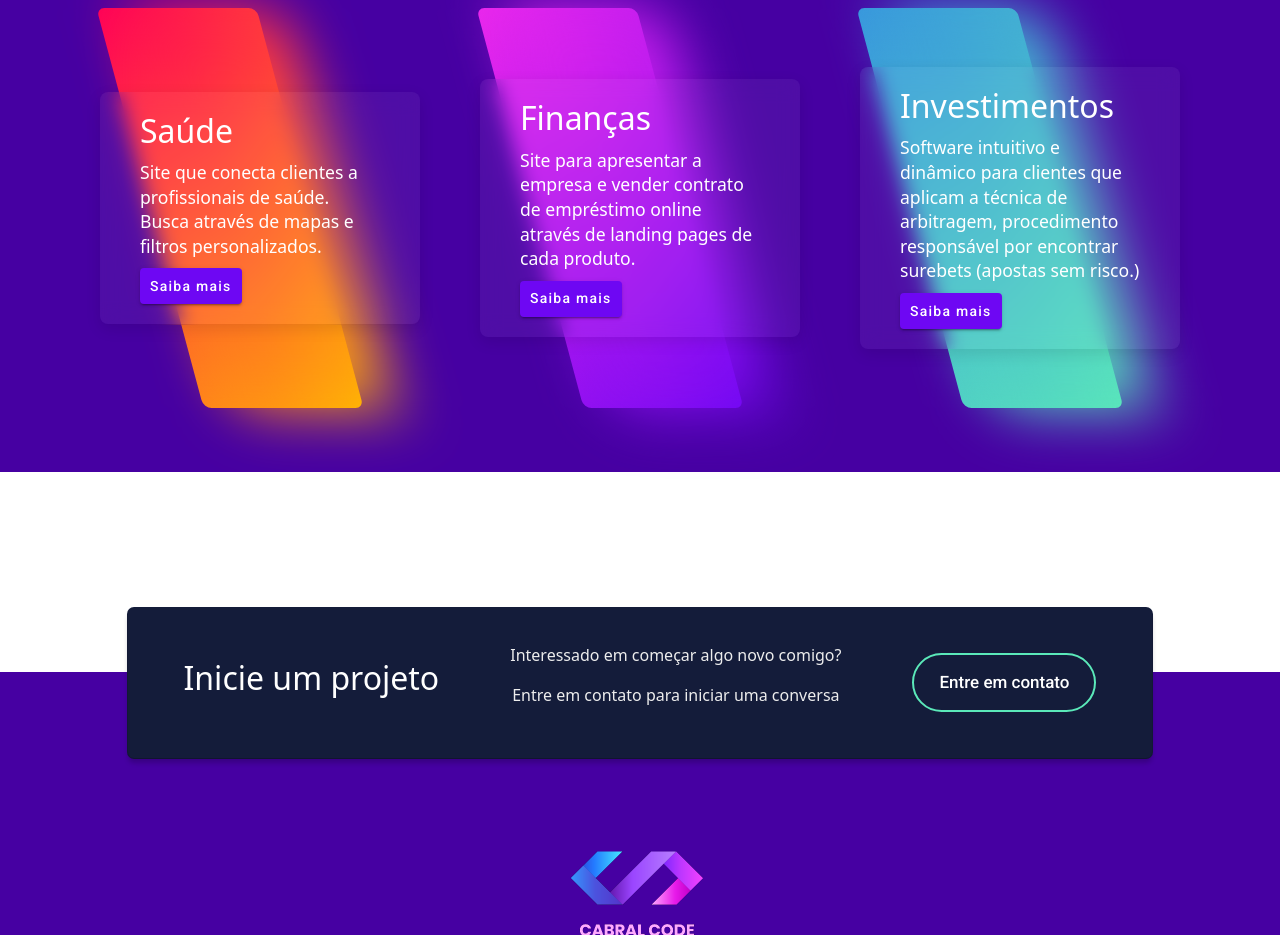
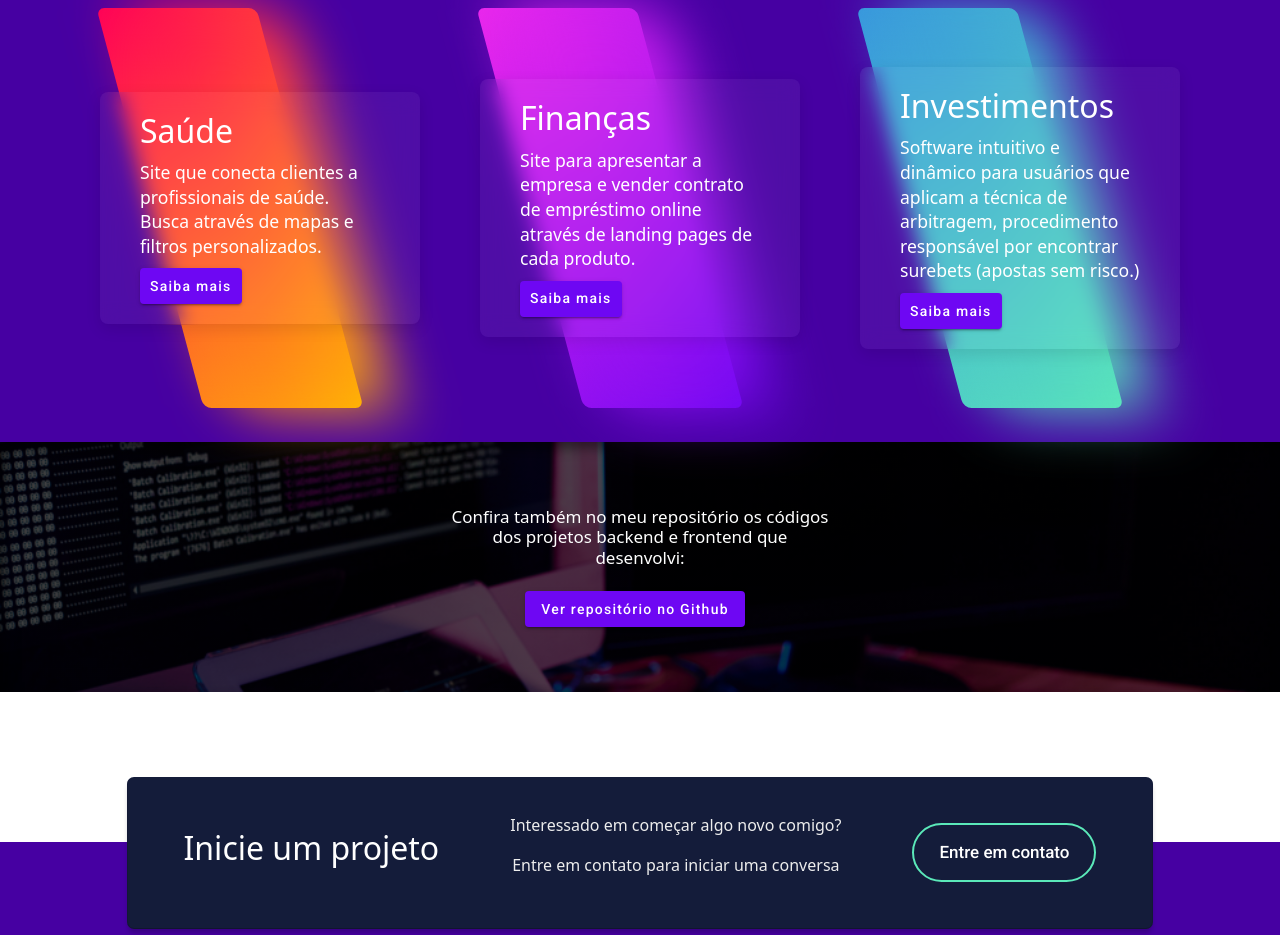
Before and after one commit to cabralcaio/Portfolio2.0, an Angular app: page /home in a window 1280 px wide. Shown: the part 1760-2695 px from the top of the page. Built offline with nearby package versions, Linux system fonts and the light colour scheme.

Commit message:
Nova seção adicionada (Repositório)

```diff
--- a/src/app/components/projects/projects.component.html
+++ b/src/app/components/projects/projects.component.html
@@ -19,7 +19,7 @@
       <span></span>
       <div class="content">
         <h2>Investimentos</h2>
-        <p>Software intuitivo e dinâmico para clientes que aplicam a técnica de arbitragem, procedimento responsável por encontrar surebets (apostas sem risco.)</p>
+        <p>Software intuitivo e dinâmico para usuários que aplicam a técnica de arbitragem, procedimento responsável por encontrar surebets (apostas sem risco.)</p>
         <a class="button-1" mat-raised-button color="primary">Saiba mais</a>
       </div>
     </div>
--- a/src/app/views/home/home.component.css
+++ b/src/app/views/home/home.component.css
@@ -104,6 +104,38 @@ body {
 .button-2 {
     color: #6E07F3!important;
 }
+
+.repository {
+    margin-top: -30px;
+    margin-bottom: -50px;
+    display: flex;
+    justify-content: center;
+    height: 250px;
+    /* background-color: #4600a2; */
+    background-image:linear-gradient(rgba(0, 0, 0, 0.7), rgba(0, 0, 0, 0.7)),url("../../../assets/images/tecnologia-digitando.jpg");
+    background-size: cover;
+    background-position: center top;
+    background-attachment: fixed;
+    box-shadow: inset 6px 6px 13px 0px rgba(0,0,0,0.5);
+}
+.repository h3 {
+    color: white;
+    font-size: 17px;
+}
+.inside-repository {
+    padding: 10px;
+    text-align: center;
+    width: 400px;
+    display: flex;
+    justify-content: center;
+    flex-direction: column;
+    align-items: center;
+}
+.inside-repository a {
+    margin-top: 15px;
+    width: fit-content;
+}
+
 @media screen and (max-width: 992px) {
     .first-section {
         flex-direction: column;
--- a/src/app/views/home/home.component.html
+++ b/src/app/views/home/home.component.html
@@ -36,6 +36,12 @@
             <h1>Projetos realizados</h1>
             <app-projects></app-projects>
         </div>
+        <div class="repository">
+            <div class="inside-repository">
+                <h3>Confira também no meu repositório os códigos dos projetos backend e frontend que desenvolvi:</h3>
+                <a class="button-1" target="_blank" mat-raised-button color="primary" href="https://github.com/cabralcaio" target="_blank">Ver repositório no Github</a>
+            </div>
+        </div>
     </section>
     <app-footer></app-footer>
 </body>
```
Also changed, not shown: src/assets/images/tecnologia-digitando.jpg (added), src/assets/images/tecnologia-vr.jpg (added).
